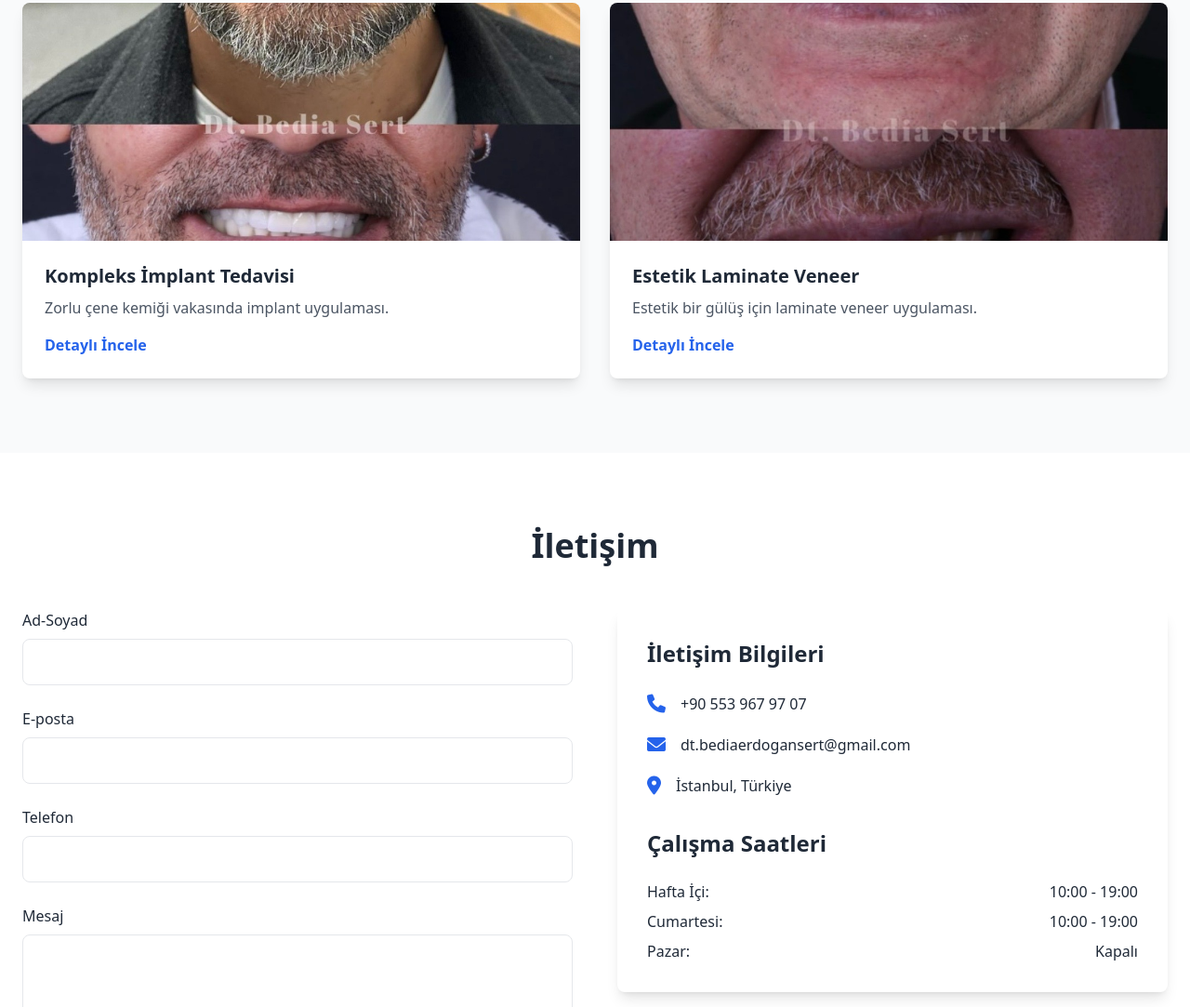
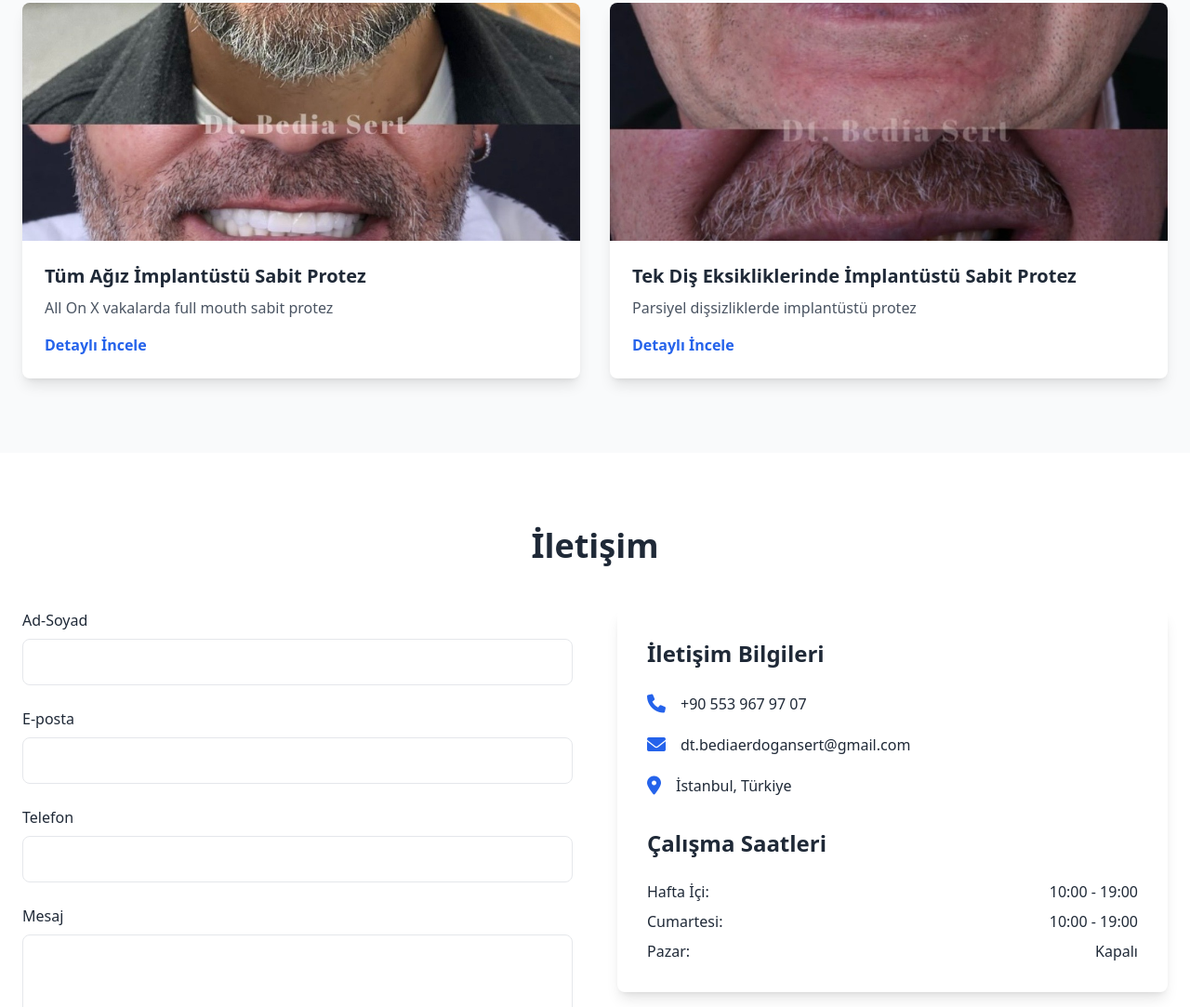
Before and after one commit to burakhansert/dt-website, a website: page dt-website/public/index.html in a window 1280 px wide. Shown: the part 2859-3942 px from the top of the page at 93% size. Drawn offline with nearby package versions, Linux system fonts and the light colour scheme.

Commit message:
Vakalar bölümü başlık ve açıklamaları güncellendi

```diff
--- a/dt-website/public/index.html
+++ b/dt-website/public/index.html
@@ -212,10 +212,10 @@
             <div class="grid grid-cols-1 md:grid-cols-2 gap-8">
                 <!-- Vaka 1 -->
                 <div class="bg-white rounded-lg overflow-hidden shadow-lg">
-                    <img src="/images/case1.jpeg" alt="Kompleks İmplant Tedavisi" class="w-full h-64 object-cover">
+                    <img src="/images/case1.jpeg" alt="Tüm Ağız İmplantüstü Sabit Protez" class="w-full h-64 object-cover">
                     <div class="p-6">
-                        <h3 class="text-xl font-bold mb-2">Kompleks İmplant Tedavisi</h3>
-                        <p class="text-gray-600 mb-4">Zorlu çene kemiği vakasında implant uygulaması.</p>
+                        <h3 class="text-xl font-bold mb-2">Tüm Ağız İmplantüstü Sabit Protez</h3>
+                        <p class="text-gray-600 mb-4">All On X vakalarda full mouth sabit protez</p>
                         <button class="case-details-btn text-blue-600 font-semibold hover:text-blue-800">
                             Detaylı İncele
                         </button>
@@ -224,10 +224,10 @@
 
                 <!-- Vaka 2 -->
                 <div class="bg-white rounded-lg overflow-hidden shadow-lg">
-                    <img src="/images/case2.jpeg" alt="Estetik Laminate Veneer" class="w-full h-64 object-cover">
+                    <img src="/images/case2.jpeg" alt="Tek Diş Eksikliklerinde İmplantüstü Sabit Protez" class="w-full h-64 object-cover">
                     <div class="p-6">
-                        <h3 class="text-xl font-bold mb-2">Estetik Laminate Veneer</h3>
-                        <p class="text-gray-600 mb-4">Estetik bir gülüş için laminate veneer uygulaması.</p>
+                        <h3 class="text-xl font-bold mb-2">Tek Diş Eksikliklerinde İmplantüstü Sabit Protez</h3>
+                        <p class="text-gray-600 mb-4">Parsiyel dişsizliklerde implantüstü protez</p>
                         <button class="case-details-btn text-blue-600 font-semibold hover:text-blue-800">
                             Detaylı İncele
                         </button>
```
